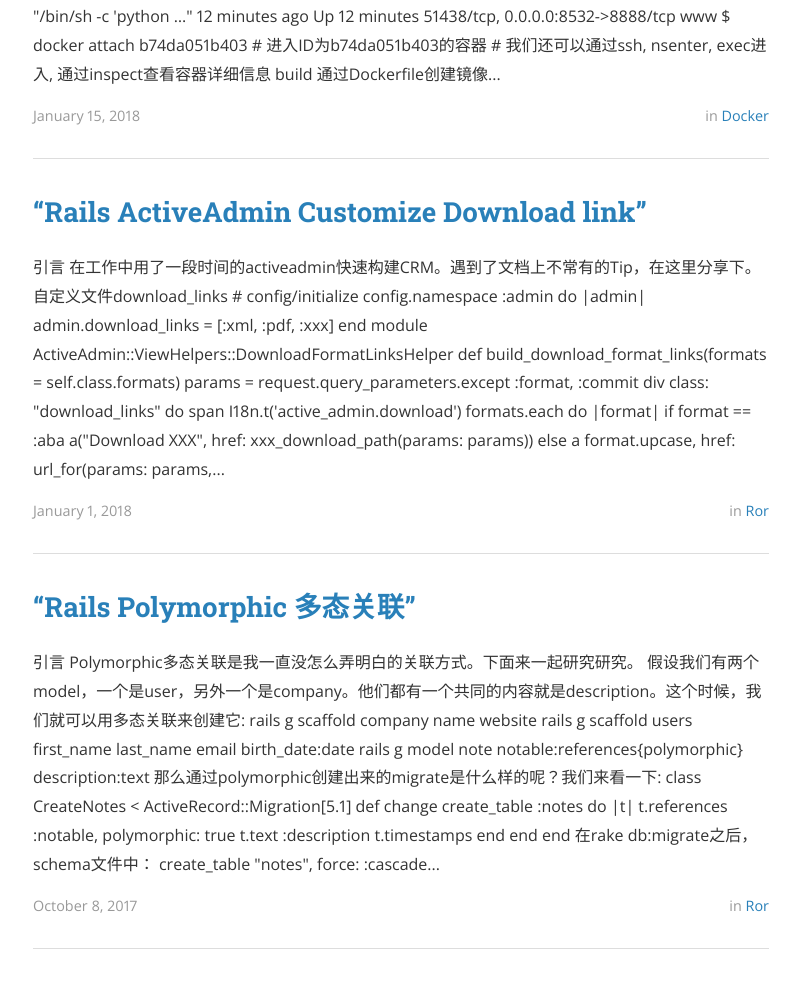
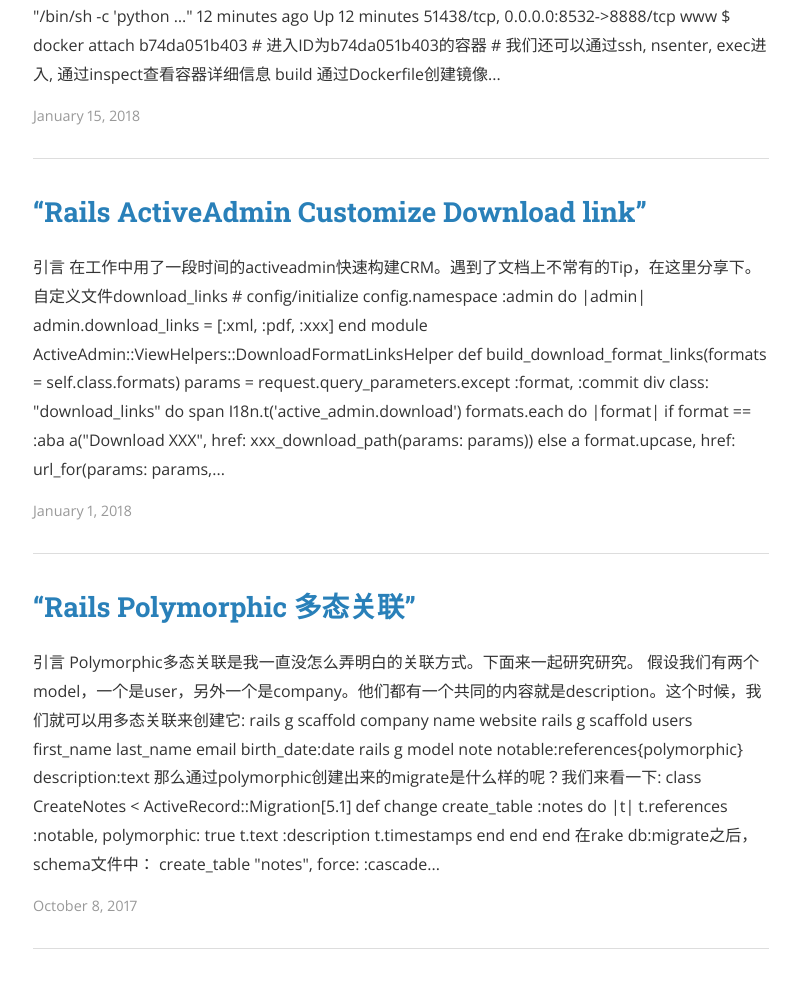
Before and after one commit to w1ndyz/fzzf0618.github.io, a Jekyll site: the page built from index.html, in a window 1280 px wide and 1400 px high, scrolled down 531 px. Shown: the part 154-1139 px from the top of the window, without its empty margins (239-1039 px from the left). Built offline with Jekyll 4.4.1, drawn with Linux system fonts in a browser that asks for light colours; nearby versions of some CDN libraries; the list of posts is cut into pages by our own code.

Commit message:
rm jekyll-archives error with category

```diff
--- a/index.html
+++ b/index.html
@@ -25,13 +25,6 @@
     <section class="post-meta">
       <div class="post-date">{{ post.date | date: "%B %-d, %Y" }}</div>
       <div class="post-categories">
-      {% if post.categories.size > 0 %}in {% for cat in post.categories %}
-        {% if site.jekyll-archives %}
-        <a href="{{ site.baseurl }}/category/{{ cat }}">{{ cat | capitalize }}</a>{% if forloop.last == false %}, {% endif %}
-        {% else %}
-        <a href="{{ site.baseurl }}/posts/#{{ cat }}">{{ cat | capitalize }}</a>{% if forloop.last == false %}, {% endif %}
-        {% endif %}
-      {% endfor %}{% endif %}
       </div>
     </section>
   </li>
```
